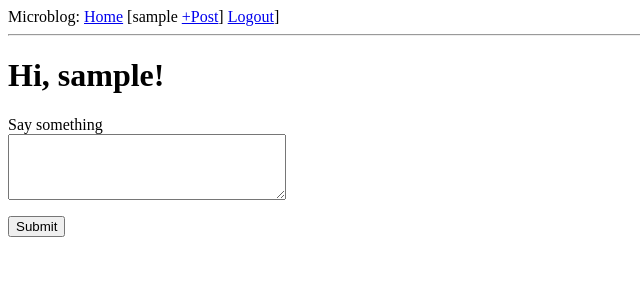
After one commit to lukasszz/lhcom4, a Flask app: page /post_ed in a window 1280 px wide. The commit adds this page. Shown: the top 300 px of the page, without its empty margins (0-640 px from the left). Run offline with Flask 2, Linux system fonts and the light colour scheme; the visitor is signed in with stand-in values (Sample User, id 1); data comes from the database, SQL or seed files in the repository.

Commit message:
Adding new posts

```diff
--- a/app/forms.py
+++ b/app/forms.py
@@ -1,9 +1,16 @@
 from flask_wtf import FlaskForm
-from wtforms import StringField, PasswordField, BooleanField, SubmitField
-from wtforms.validators import DataRequired
+from wtforms import StringField, PasswordField, BooleanField, SubmitField, TextAreaField
+from wtforms.validators import DataRequired, Length
+
 
 class LoginForm(FlaskForm):
     username = StringField('Username', validators=[DataRequired()])
     password = PasswordField('Password', validators=[DataRequired()])
     remember_me = BooleanField('Remember Me')
     submit = SubmitField('Sign In')
+
+
+class PostForm(FlaskForm):
+    post = TextAreaField('Say something', validators=[
+        DataRequired(), Length(min=1)])
+    submit = SubmitField('Submit')
--- a/app/models.py
+++ b/app/models.py
@@ -9,6 +9,7 @@ class User(UserMixin, db.Model):
     username = db.Column(db.String(64), index=True, unique=True)
     email = db.Column(db.String(120), index=True, unique=True)
     password_hash = db.Column(db.String(128))
+    posts = db.relationship('Post', backref='author', lazy='dynamic')
 
     def __repr__(self):
         return '<User {}>'.format(self.username)
--- a/app/routes.py
+++ b/app/routes.py
@@ -1,16 +1,17 @@
 from flask import render_template, flash, redirect, url_for, request
 from flask_login import current_user, login_user, logout_user, login_required
-from app import app
-from app.forms import LoginForm
-from app.models import User
+from app import app, db
+from app.forms import LoginForm, PostForm
+from app.models import User, Post
 from werkzeug.urls import url_parse
+
 
 @app.route('/')
 @app.route('/index')
-@login_required
 def index():
     user = {'username': 'Miguel'}
     return render_template('index.html', title='Home', user=user)
+
 
 @app.route('/login', methods=['GET', 'POST'])
 def login():
@@ -29,7 +30,21 @@ def login():
         return redirect(next_page)
     return render_template('login.html', title='Sign In', form=form)
 
+
 @app.route('/logout')
 def logout():
     logout_user()
     return redirect(url_for('index'))
+
+
+@app.route('/post_ed', methods=['POST', 'GET'])
+@login_required
+def post_ed():
+    form = PostForm()
+    if form.validate_on_submit():
+        post = Post(body=form.post.data, author=current_user)
+        db.session.add(post)
+        db.session.commit()
+        flash('Your post is now live!')
+        return redirect(url_for('index'))
+    return render_template('post_ed.html', form=form)
--- a/app/templates/base.html
+++ b/app/templates/base.html
@@ -8,7 +8,9 @@
     {% if current_user.is_anonymous %}
         <a href="{{ url_for('login') }}">Login</a>
     {% else %}
-		<a href="{{ url_for('logout') }}">Logout</a>
+        [{{ current_user.username }}
+        <a href="{{ url_for('post_ed') }}">+Post</a>]
+        <a href="{{ url_for('logout') }}">Logout</a>]
     {% endif %}
 </div>
 {% with messages = get_flashed_messages() %}
--- /dev/null
+++ b/app/templates/post_ed.html
@@ -0,0 +1,21 @@
+{% extends "base.html" %}
+
+{% block content %}
+    <h1>Hi, {{ current_user.username }}!</h1>
+    <form action="" method="post">
+        {{ form.hidden_tag() }}
+        <p>
+            {{ form.post.label }}<br>
+            {{ form.post(cols=32, rows=4) }}<br>
+            {% for error in form.post.errors %}
+            <span style="color: red;">[{{ error }}]</span>
+            {% endfor %}
+        </p>
+        <p>{{ form.submit() }}</p>
+    </form>
+    {% for post in posts %}
+    <p>
+    {{ post.author.username }} says: <b>{{ post.body }}</b>
+    </p>
+    {% endfor %}
+{% endblock %}
```
Also changed, not shown: notes.md (added, +6 -0 lines), 1 other file. Lines whose indentation alone changed are shown as unchanged.
